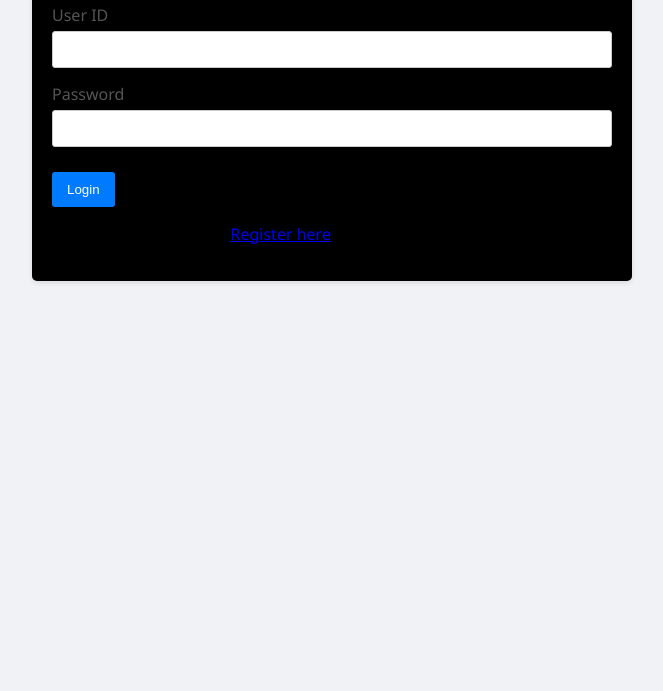
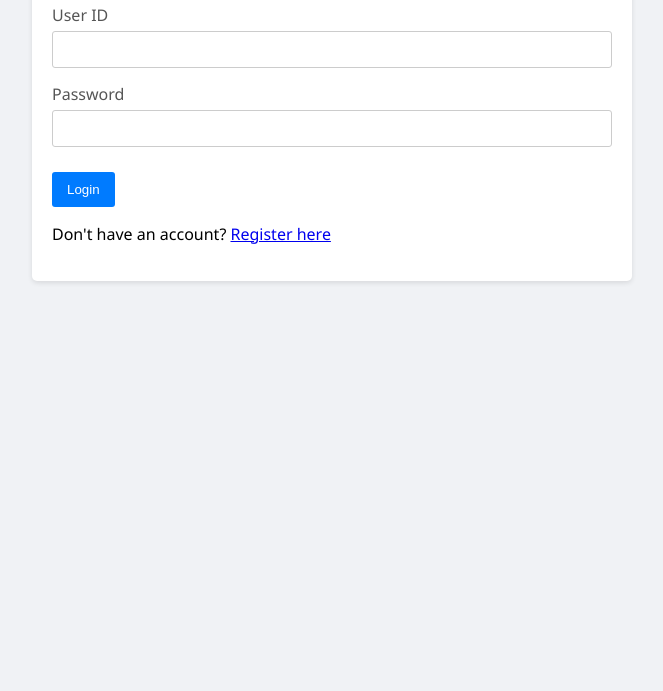
Before and after one commit to probarShamim/todo_app, a website: page public/index.html in a window 1280 px wide. Shown: the part 109-800 px from the top of the page, without its empty margins (308-971 px from the left). Drawn offline with Linux system fonts and the light colour scheme.

Commit message:
Update style.css

```diff
--- a/public/css/style.css
+++ b/public/css/style.css
@@ -87,7 +87,3 @@ body {
     outline: none;
     border:2px solid #0056b3;
   }
-
-
-   .card {
-    background: #000;   }
```
